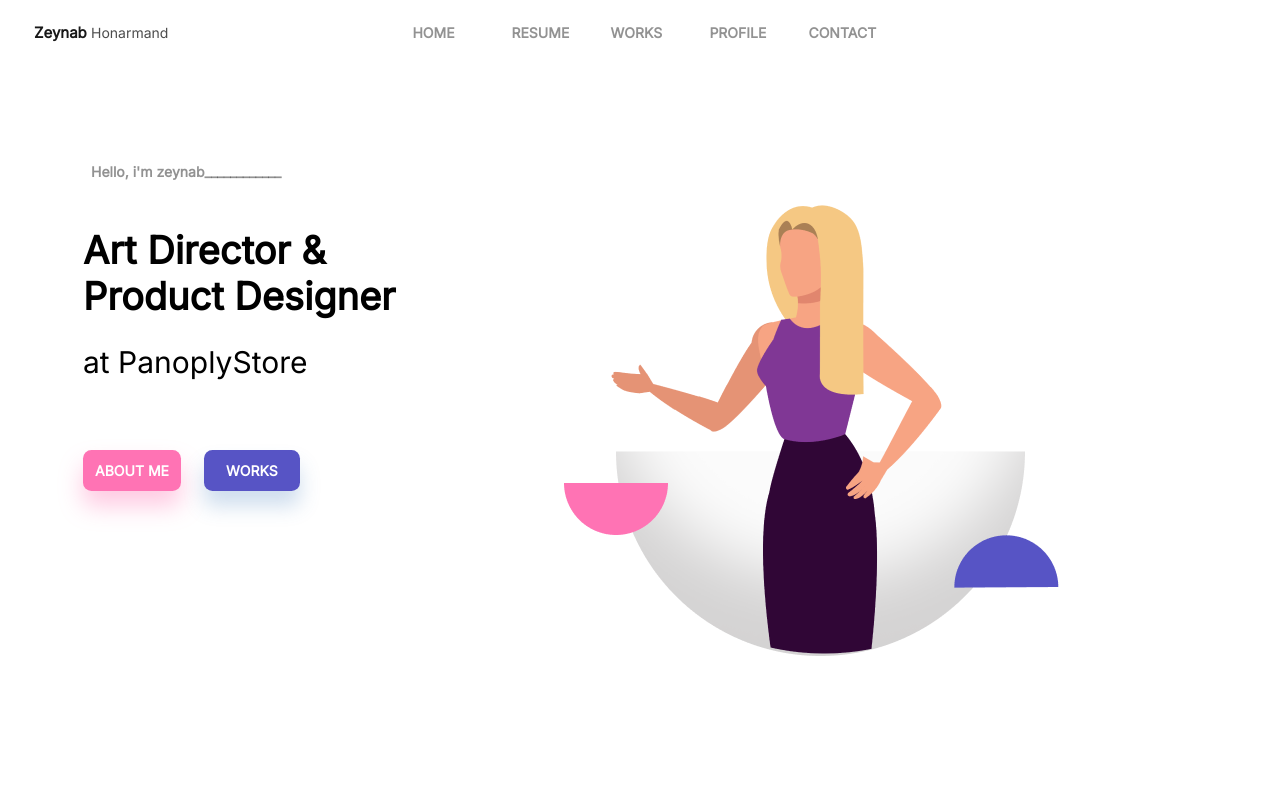
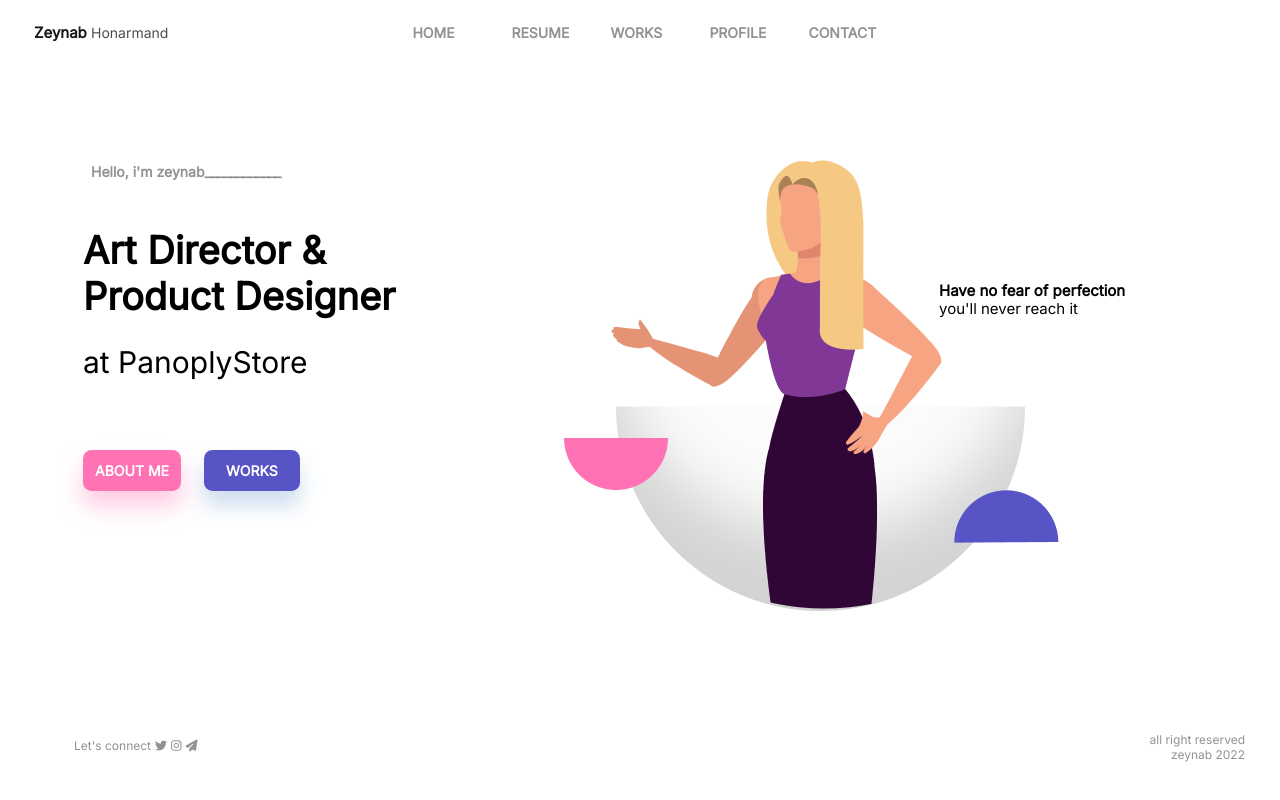
Before and after one commit to GrumblePuddle/Figma-page, a plain HTML site: page index.html in a window 1280 px wide. Drawn offline with Linux system fonts and the light colour scheme.

Commit message:
site complete

```diff
--- a/Styles/styles.css
+++ b/Styles/styles.css
@@ -30,12 +30,12 @@ ul {
 
 }
 
-li {
+.top-nav {
     display: inline-block;
     width: 95px;
 }
 
-li a {
+.top-nav a {
 
     text-align: center;
     text-decoration: none;
@@ -128,14 +128,77 @@ button {
 
 .body-img {
     position: relative;
-    top: 180px;
+    top: 135px;
     left: 120px;
 
 }
 
 .woman-img {
     position: absolute;
-    top: 0;
+    top: -45px;
     left: 125px;
 
 }
+
+.img-txt-bold {
+    position: absolute;
+    top: 200px;
+    right: -200px;
+    max-width: 200px;
+    width: 100%;
+    font-family: 'Inter', sans-serif;
+    font-style: normal;
+    font-weight: 700;
+    font-size: 15px;
+    line-height: 18px;
+    color: #000000;
+}
+
+.img-txt-normal {
+    font-family: 'Inter', sans-serif;
+    font-style: normal;
+    font-weight: 200;
+    font-size: 15px;
+    line-height: 18px;
+    color: #000000;
+}
+
+
+
+
+footer {
+    position: fixed;
+    bottom: 0;
+    width: 100vw;
+}
+
+ol {
+    display: inline-block;
+    margin-left: 34px;
+    margin-bottom: 30px;
+}
+
+.bot-nav {
+    display: inline-block;
+    list-style-type: none;
+    font-family: 'Inter', sans-serif;
+    font-style: normal;
+    font-weight: 500;
+    font-size: 12px;
+    line-height: 15px;
+    color: rgba(6, 6, 6, 0.44);
+}
+
+.bot-right {
+    float: right;
+    width: 120px;
+    margin-right: 35px;
+    margin-bottom: 38px;
+    font-family: 'Inter';
+    font-style: normal;
+    font-weight: 500;
+    font-size: 12px;
+    line-height: 15px;
+    text-align: right;
+    color: rgba(6, 6, 6, 0.44);
+}
--- a/index.html
+++ b/index.html
@@ -16,11 +16,11 @@
     <header>
         <h5 class="first-name">Zeynab <span class="last-name">Honarmand</span></h5>
         <ul>
-            <li><a href="">HOME</a></li>
-            <li><a href="">RESUME</a></li>
-            <li><a href="">WORKS</a></li>
-            <li><a href="">PROFILE</a></li>
-            <li><a href="">CONTACT</a></li>
+            <li class="top-nav"><a href="">HOME</a></li>
+            <li class="top-nav"><a href="">RESUME</a></li>
+            <li class="top-nav"><a href="">WORKS</a></li>
+            <li class="top-nav"><a href="">PROFILE</a></li>
+            <li class="top-nav"><a href="">CONTACT</a></li>
         </ul>
     </header>
     <main>
@@ -34,10 +34,17 @@
         <section class="img-section-right">
             <img class="body-img" src="Images/body.png" alt="woman body">
             <img class="woman-img" src="Images/Woman.png" alt="woman">
+            <p class="img-txt-bold">Have no fear of perfection <span class="img-txt-normal">you'll never reach it</span></p>
         </section>
     </main>
     <footer>
-
+        <ol>
+            <li class="bot-nav">Let's connect</li>
+            <li class="bot-nav"><i class="fa-brands fa-twitter"></i></li>
+            <li class="bot-nav"><i class="fa-brands fa-instagram"></i></li>
+            <li class="bot-nav"><i class="fa-sharp fa-solid fa-paper-plane"></i></li>
+        </ol>
+        <p class="bot-right">all right reserved zeynab 2022</p>
     </footer>
 
 </body>
```
